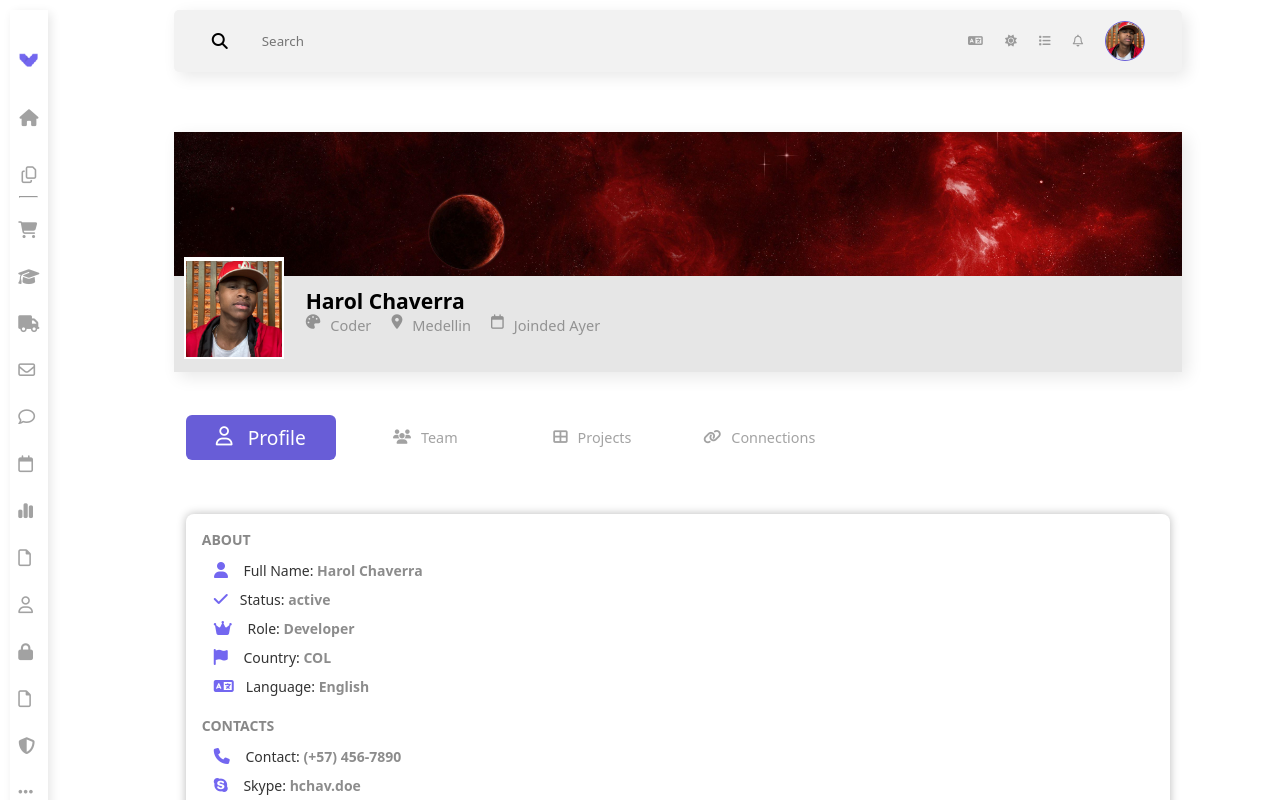
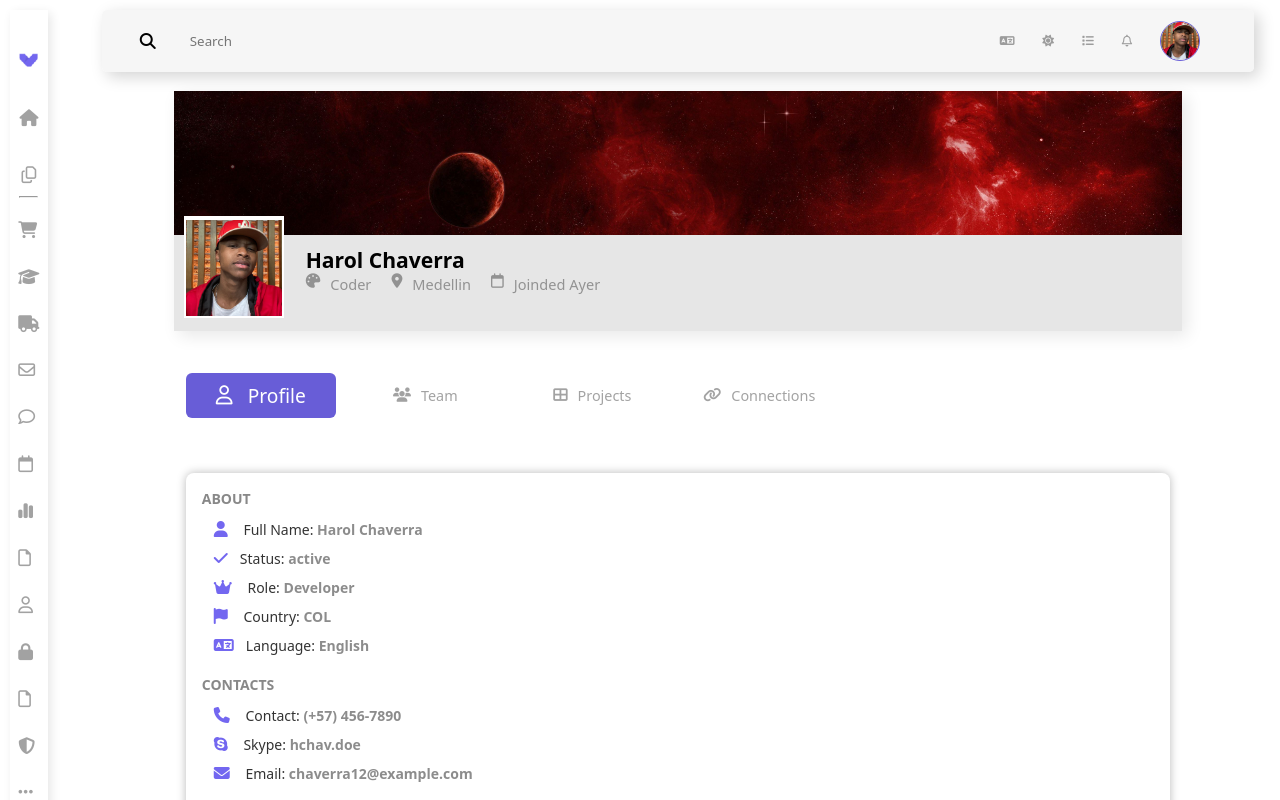
Before and after one commit to Harolin-23/Proyects-Vue, a Vue app in the folder webRiwi/: page / in a window 1280 px wide. Shown: the top 800 px of the page. Built offline with nearby package versions, Linux system fonts and the light colour scheme; some icons are missing.

Commit message:
scss efects

```diff
--- a/webRiwi/src/App.vue
+++ b/webRiwi/src/App.vue
@@ -380,9 +380,6 @@ function toggleDarkMode() {
     }
 }
 
-
-
-
 @media screen and (max-width: 1360px) {
     .sec-1{
         width: 100%;
--- a/webRiwi/src/components/banner-Sesion/Account.vue
+++ b/webRiwi/src/components/banner-Sesion/Account.vue
@@ -50,6 +50,7 @@ export default defineComponent({
   height: 30vh;
   flex-direction: column;
   background-color: #e6e6e6;
+  margin-top: 8%;
   .banner-fot{
     height: 60%;
     width: 100%;
--- a/webRiwi/src/components/header/Header.vue
+++ b/webRiwi/src/components/header/Header.vue
@@ -43,14 +43,18 @@ export default defineComponent({
 
 <style scoped>
 header {
-    width: 100%;
-    margin-bottom: 20px;
+    width: 90%;
+    backdrop-filter: blur(10px);
     display: flex;
-    background-color: #f2f2f2;
+    background-color: #f2f2f2a6;
     padding: 5px;
     border-radius: 5px;
     box-shadow:
-    0.3em 0.3em 1em rgba(0, 0, 0, 0.096);
+    0.3em 0.3em 1em rgba(0, 0, 0, 0.171);
+    position: fixed;
+
+    z-index: 20;
+
 }
 
 .container-hed {
--- a/webRiwi/src/global/gen.scss
+++ b/webRiwi/src/global/gen.scss
@@ -77,8 +77,22 @@
     }
 
     header{
-        background-color: #3b3b3b !important;
+        background-color: #3b3b3b3a !important;
+        backdrop-filter: blur(10px) !important;
         box-shadow: 0 0 10px rgba(0, 0, 0, 0.274) !important;
+        .container-hed{
+            background-color: #3b3b3b3a !important;
+            .icon-searc{
+                background-color: #3b3b3b3a !important;
+            }
+
+        }
+        .more-account{
+            background-color: #3b3b3b3a !important;
+            .account{
+                background-color: #3b3b3b3a !important;
+            }
+        }
     }
 
     .logo{
```
